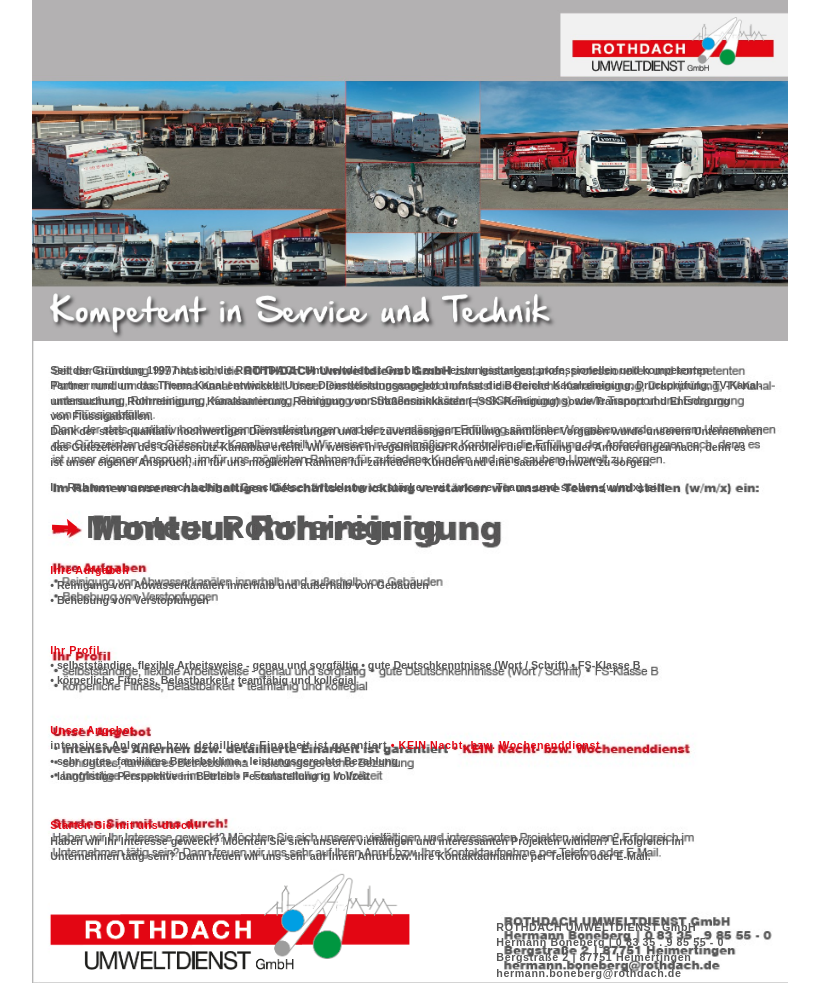
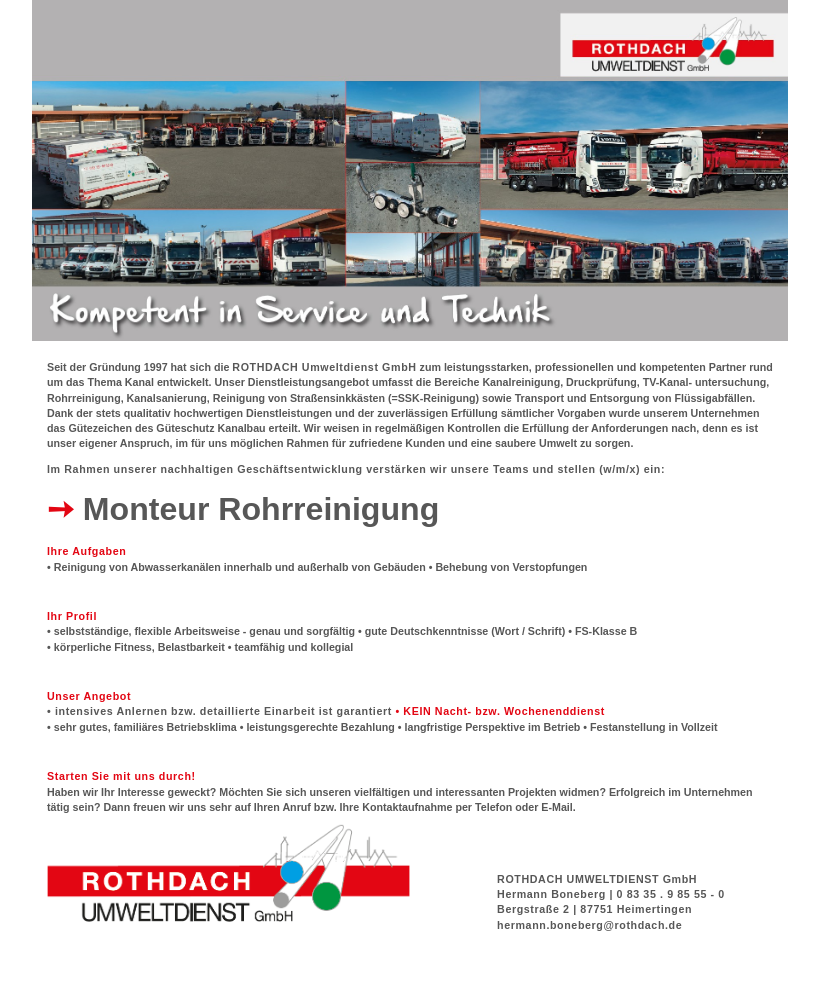
Before and after one commit to fundorja/jobninja, a plain HTML site: page index.html in a window 1280 px wide. Shown: the whole page, without its empty margins (230-1049 px from the left). Drawn offline with Linux system fonts and the light colour scheme.

Commit message:
final adjustments

```diff
--- a/index.html
+++ b/index.html
@@ -16,18 +16,13 @@
         <p>
           <!-- Kompetent in Service und Technik -->
           Seit der Gründung 1997 hat sich die <strong>ROTHDACH Umweltdienst GmbH</strong> zum leistungsstarken,
-          professionellen und kompetenten <br />
-          Partner rund um das Thema Kanal entwickelt. Unser Dienstleistungsangebot umfasst die Bereiche Kanalreinigung,
-          Druckprüfung, TV-Kanal-<br />
-          untersuchung, Rohrreinigung, Kanalsanierung, Reinigung von Straßensinkkästen (=SSK-Reinigung) sowie Transport
-          und Entsorgung<br />
-          von Flüssigabfällen.<br />
+          professionellen und kompetenten Partner rund um das Thema Kanal entwickelt. Unser Dienstleistungsangebot
+          umfasst die Bereiche Kanalreinigung, Druckprüfung, TV-Kanal- untersuchung, Rohrreinigung, Kanalsanierung,
+          Reinigung von Straßensinkkästen (=SSK-Reinigung) sowie Transport und Entsorgung von Flüssigabfällen.<br />
           Dank der stets qualitativ hochwertigen Dienstleistungen und der zuverlässigen Erfüllung sämtlicher Vorgaben
-          wurde unserem Unternehmen <br />
-          das Gütezeichen des Güteschutz Kanalbau erteilt. Wir weisen in regelmäßigen Kontrollen die Erfüllung der
-          Anforderungen nach, denn es<br />
-          ist unser eigener Anspruch, im für uns möglichen Rahmen für zufriedene Kunden und eine saubere Umwelt zu
-          sorgen.
+          wurde unserem Unternehmen das Gütezeichen des Güteschutz Kanalbau erteilt. Wir weisen in regelmäßigen
+          Kontrollen die Erfüllung der Anforderungen nach, denn es ist unser eigener Anspruch, im für uns möglichen
+          Rahmen für zufriedene Kunden und eine saubere Umwelt zu sorgen.
         </p>
 
         <p>
@@ -36,46 +31,55 @@
             ein:</strong
           >
         </p>
-        <h1><span class="red">&#10137;</span> Monteur Rohrreinigung</h1>
+        <h1><span class="red arrow">&#10137;</span> Monteur Rohrreinigung</h1>
       </div>
       <div class="jn-main">
         <h2>Ihre Aufgaben</h2>
         <p>
-          • Reinigung von Abwasserkanälen innerhalb und außerhalb von Gebäuden<br />
-          • Behebung von Verstopfungen
+          <span class="nobreak">• Reinigung von Abwasserkanälen innerhalb und außerhalb von Gebäuden </span>
+          <span class="nobreak">• Behebung von Verstopfungen </span>
         </p>
 
         <h2>Ihr Profil</h2>
 
         <p>
-          • selbstständige, flexible Arbeitsweise - genau und sorgfältig • gute Deutschkenntnisse (Wort / Schrift) •
-          FS-Klasse B <br />
-          • körperliche Fitness, Belastbarkeit • teamfähig und kollegial
+          <span class="nobreak">• selbstständige, flexible Arbeitsweise - genau und sorgfältig </span>
+          <span class="nobreak">• gute Deutschkenntnisse (Wort / Schrift) </span>
+          <span class="nobreak">• FS-Klasse B </span> <span class="nobreak">• körperliche Fitness, Belastbarkeit </span>
+          <span class="nobreak">• teamfähig und kollegial </span>
         </p>
 
         <h2>Unser Angebot</h2>
         <p>
-          <strong>intensives Anlernen bzw. detaillierte Einarbeit ist garantiert
-          <span class="red">• KEIN Nacht- bzw. Wochenenddienst</strong></span
-          ><br />
-          • sehr gutes, familiäres Betriebsklima • leistungsgerechte Bezahlung <br />
-          • langfristige Perspektive im Betrieb • Festanstellung in Vollzeit
+          <span class="nobreak"
+            ><strong>• intensives Anlernen bzw. detaillierte Einarbeit ist garantiert </strong></span
+          >
+          <span class="nobreak red"><strong>• KEIN Nacht- bzw. Wochenenddienst </strong></span>
+          <span class="nobreak">• sehr gutes, familiäres Betriebsklima </span>
+          <span class="nobreak">• leistungsgerechte Bezahlung </span>
+          <span class="nobreak">• langfristige Perspektive im Betrieb </span
+          ><span class="nobreak">• Festanstellung in Vollzeit </span>
         </p>
 
         <h2>Starten Sie mit uns durch!</h2>
         <p>
           Haben wir Ihr Interesse geweckt? Möchten Sie sich unseren vielfältigen und interessanten Projekten widmen?
-          Erfolgreich im <br />
-          Unternehmen tätig sein? Dann freuen wir uns sehr auf Ihren Anruf bzw. Ihre Kontaktaufnahme per Telefon oder
-          E-Mail.
+          Erfolgreich im Unternehmen tätig sein? Dann freuen wir uns sehr auf Ihren Anruf bzw. Ihre Kontaktaufnahme per
+          Telefon oder E-Mail.
         </p>
       </div>
       <footer>
-        <div class="logo"><img src="./img/rothdach_logo.png" alt="rothdach logo"></div>
-        <div class="address"><p><strong>ROTHDACH UMWELTDIENST GmbH<br/>
-          Hermann Boneberg | 0 83 35 . 9 85 55 - 0<br/>
-          Bergstraße 2 | 87751 Heimertingen<br/>
-          hermann.boneberg@rothdach.de</strong></p></div>
+        <div class="logo"><img src="./img/rothdach_logo.png" alt="rothdach logo" /></div>
+        <div class="address">
+          <p>
+            <strong
+              >ROTHDACH UMWELTDIENST GmbH<br />
+              Hermann Boneberg | 0 83 35 . 9 85 55 - 0<br />
+              Bergstraße 2 | 87751 Heimertingen<br />
+              hermann.boneberg@rothdach.de</strong
+            >
+          </p>
+        </div>
       </footer>
     </main>
   </body>
--- a/style.scss
+++ b/style.scss
@@ -1,10 +1,14 @@
 $media-tablet: "only screen and (max-width : 768px)";
 $media-mobile: "only screen and (max-width : 380px)";
 
+:root {
+  --paddi: 15px;
+}
 html {
   // font-family: Verdana, Geneva, sans - serif;
   font-family: Arial, Helvetica, sans-serif;
-  font-size: clamp(6.5px, 0.95vw, 10.7px);
+  font-size: 10.7px;
+  // font-size: clamp(6.5px, 0.95vw, 10.7px);
   font-weight: 600;
   color: #575757;
   line-height: 1.43;
@@ -24,6 +28,9 @@ strong {
 .red {
   color: #e30613;
 }
+.nobreak {
+  white-space: nowrap;
+}
 header {
   width: 100%;
 
@@ -36,14 +43,14 @@ main {
   max-width: 200mm;
   height: 260mm;
   background-color: white;
-  background-image: url("./img/dummy.jpg");
+  // background-image: url("./img/dummy.jpg");
   background-position: center;
   background-size: cover;
   background-repeat: no-repeat;
-  overflow: hidden;
+  // overflow: hidden;
 
   .jn-intro {
-    padding: 4.8mm 4.8mm 0;
+    padding: var(--paddi) var(--paddi) 0;
 
     p {
       margin-bottom: 10px;
@@ -55,7 +62,7 @@ main {
     }
   }
   .jn-main {
-    padding: 0 4.8mm;
+    padding: 0 var(--paddi);
 
     h2 {
       font-size: 1rem;
@@ -70,7 +77,8 @@ main {
 }
 footer {
   display: flex;
-  padding: 2mm 4.8mm 4.8mm;
+  flex-direction: row;
+  padding: 2mm var(--paddi) var(--paddi);
 
   .logo {
     width: 50%;
@@ -86,8 +94,51 @@ footer {
 }
 
 @media #{$media-tablet} {
+  html {
+    font-size: 10px;
+  }
+  strong,
+  h2 {
+    letter-spacing: 0;
+  }
+  .arrow {
+    display: none;
+  }
   main {
+    .jn-intro {
+      h1 {
+        font-size: 2.6rem;
+      }
+    }
+    .jn-main {
+      h2 ~ h2 {
+        margin-top: 2rem;
+      }
+    }
+  }
+  footer {
     flex-direction: column;
+    align-items: center;
+    margin-top: 2rem;
+    padding: var(--paddi);
+
+    .logo {
+      width: 100%;
+
+      img {
+        width: 80%;
+        margin-left: 10%;
+      }
+    }
+    .address {
+      align-self: center;
+      margin: var(--paddi);
+      text-align: center;
+
+      p {
+        font-size: 1.2rem;
+      }
+    }
   }
 }
 
```
Also changed, not shown: style.css.
